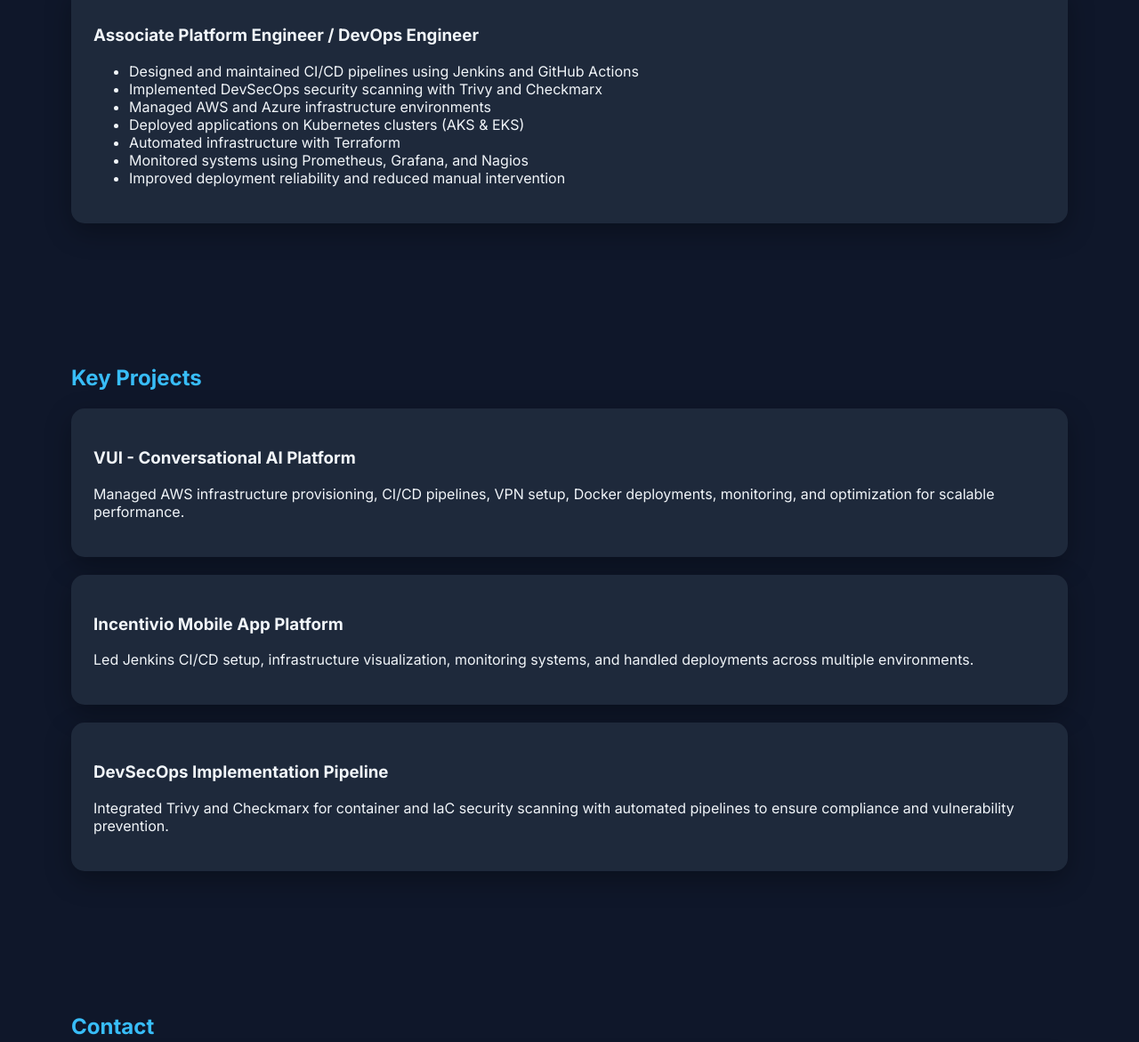
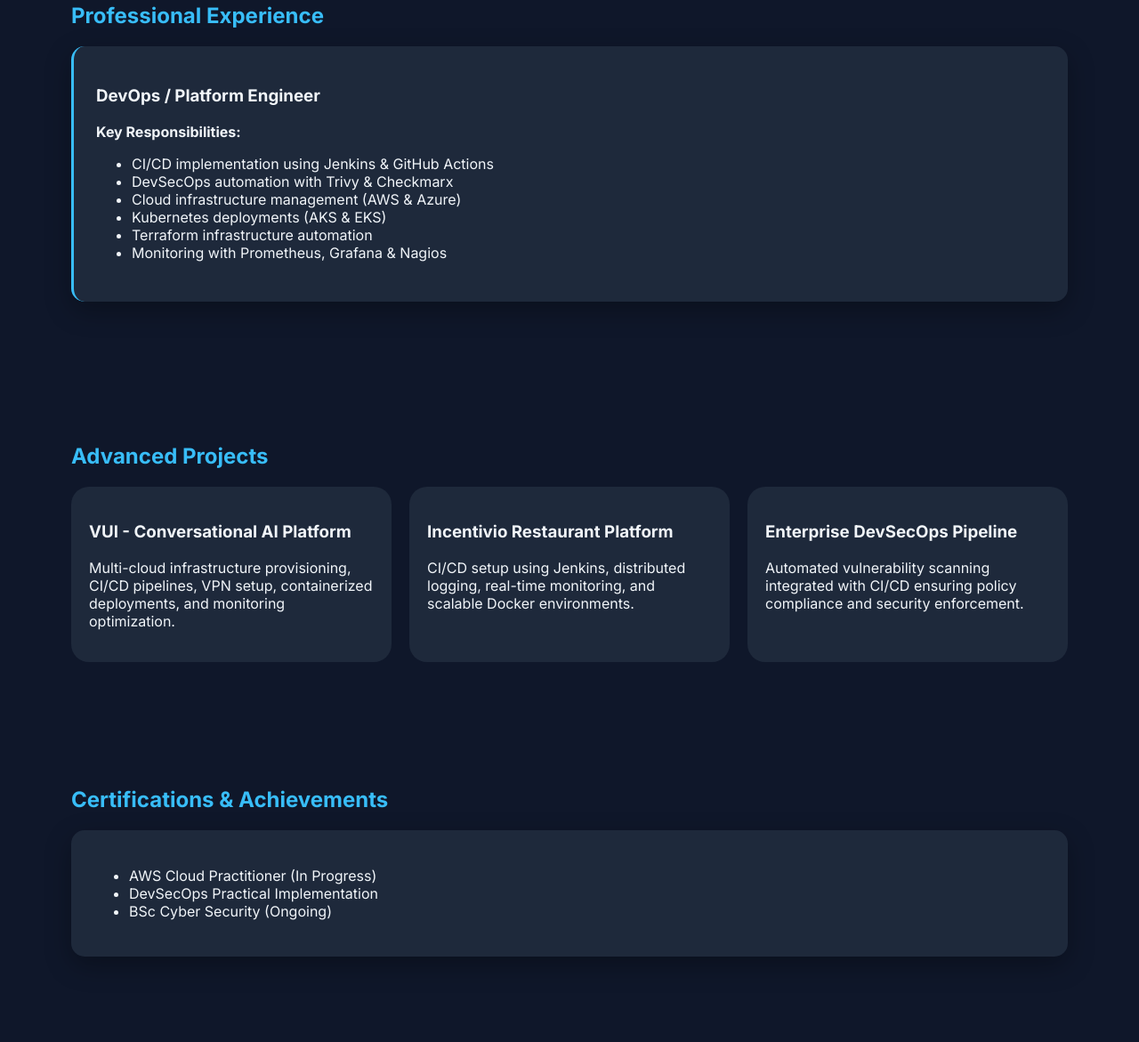
Before and after one commit to sajathfirthows/sajath-portfolio, a plain HTML site: page index.html in a window 1280 px wide. Shown: the part 1482-2653 px from the top of the page at 89% size. Drawn offline with Linux system fonts and the light colour scheme.

Commit message:
index.html with animations and new sections

```diff
--- a/index.html
+++ b/index.html
@@ -6,6 +6,14 @@
   <title>Sajath Firthows | DevOps Engineer Portfolio</title>
   <link href="https://fonts.googleapis.com/css2?family=Inter:wght@300;400;600;700&display=swap" rel="stylesheet">
   <style>
+    html{scroll-behavior:smooth;}
+    .fade-in{animation:fadeIn 1.2s ease-in;}
+    @keyframes fadeIn{from{opacity:0;transform:translateY(20px);}to{opacity:1;transform:translateY(0);}}
+    .timeline{border-left:3px solid #38bdf8;padding-left:30px;}
+    .timeline div{margin-bottom:20px;}
+    .project-grid{display:grid;grid-template-columns:repeat(auto-fit,minmax(250px,1fr));gap:20px;}
+    .project-card{background:#1e293b;border-radius:20px;padding:20px;transition:0.3s;}
+    .project-card:hover{transform:scale(1.03);box-shadow:0 15px 40px rgba(0,0,0,0.5);}
     body {
       margin: 0;
       font-family: 'Inter', sans-serif;
@@ -83,6 +91,11 @@
     <a href="#projects">Projects</a>
     <a href="#contact">Contact</a>
   </nav>
+  <div style="margin-top:20px;display:flex;gap:15px;flex-wrap:wrap;justify-content:center;">
+    <a href="resume.pdf" download style="background:#22c55e;color:#022c22;padding:12px 22px;border-radius:30px;text-decoration:none;font-weight:600;">📄 Download Resume</a>
+    <a href="https://github.com/" target="_blank" style="background:#0f172a;border:2px solid #38bdf8;color:#38bdf8;padding:12px 22px;border-radius:30px;text-decoration:none;font-weight:600;">GitHub</a>
+    <a href="https://linkedin.com" target="_blank" style="background:#0f172a;border:2px solid #38bdf8;color:#38bdf8;padding:12px 22px;border-radius:30px;text-decoration:none;font-weight:600;">LinkedIn</a>
+  </div>
 </header>
 
 <section id="about">
@@ -120,35 +133,50 @@
   </div>
 </section>
 
-<section id="experience">
+<section id="experience" class="fade-in">
   <h2>Professional Experience</h2>
-  <div class="card">
-    <h3>Associate Platform Engineer / DevOps Engineer</h3>
-    <ul>
-      <li>Designed and maintained CI/CD pipelines using Jenkins and GitHub Actions</li>
-      <li>Implemented DevSecOps security scanning with Trivy and Checkmarx</li>
-      <li>Managed AWS and Azure infrastructure environments</li>
-      <li>Deployed applications on Kubernetes clusters (AKS & EKS)</li>
-      <li>Automated infrastructure with Terraform</li>
-      <li>Monitored systems using Prometheus, Grafana, and Nagios</li>
-      <li>Improved deployment reliability and reduced manual intervention</li>
-    </ul>
+  <div class="card timeline">
+    <div>
+      <h3>DevOps / Platform Engineer</h3>
+      <p><strong>Key Responsibilities:</strong></p>
+      <ul>
+        <li>CI/CD implementation using Jenkins & GitHub Actions</li>
+        <li>DevSecOps automation with Trivy & Checkmarx</li>
+        <li>Cloud infrastructure management (AWS & Azure)</li>
+        <li>Kubernetes deployments (AKS & EKS)</li>
+        <li>Terraform infrastructure automation</li>
+        <li>Monitoring with Prometheus, Grafana & Nagios</li>
+      </ul>
+    </div>
   </div>
 </section>
 
-<section id="projects">
-  <h2>Key Projects</h2>
+<section id="projects" class="fade-in">
+  <h2>Advanced Projects</h2>
+  <div class="project-grid">
+    <div class="project-card">
+      <h3>VUI - Conversational AI Platform</h3>
+      <p>Multi-cloud infrastructure provisioning, CI/CD pipelines, VPN setup, containerized deployments, and monitoring optimization.</p>
+    </div>
+    <div class="project-card">
+      <h3>Incentivio Restaurant Platform</h3>
+      <p>CI/CD setup using Jenkins, distributed logging, real-time monitoring, and scalable Docker environments.</p>
+    </div>
+    <div class="project-card">
+      <h3>Enterprise DevSecOps Pipeline</h3>
+      <p>Automated vulnerability scanning integrated with CI/CD ensuring policy compliance and security enforcement.</p>
+    </div>
+  </div>
+</section>
+
+<section id="certifications" class="fade-in">
+  <h2>Certifications & Achievements</h2>
   <div class="card">
-    <h3>VUI - Conversational AI Platform</h3>
-    <p>Managed AWS infrastructure provisioning, CI/CD pipelines, VPN setup, Docker deployments, monitoring, and optimization for scalable performance.</p>
-  </div>
-  <div class="card">
-    <h3>Incentivio Mobile App Platform</h3>
-    <p>Led Jenkins CI/CD setup, infrastructure visualization, monitoring systems, and handled deployments across multiple environments.</p>
-  </div>
-  <div class="card">
-    <h3>DevSecOps Implementation Pipeline</h3>
-    <p>Integrated Trivy and Checkmarx for container and IaC security scanning with automated pipelines to ensure compliance and vulnerability prevention.</p>
+    <ul>
+      <li>AWS Cloud Practitioner (In Progress)</li>
+      <li>DevSecOps Practical Implementation</li>
+      <li>BSc Cyber Security (Ongoing)</li>
+    </ul>
   </div>
 </section>
 
```
